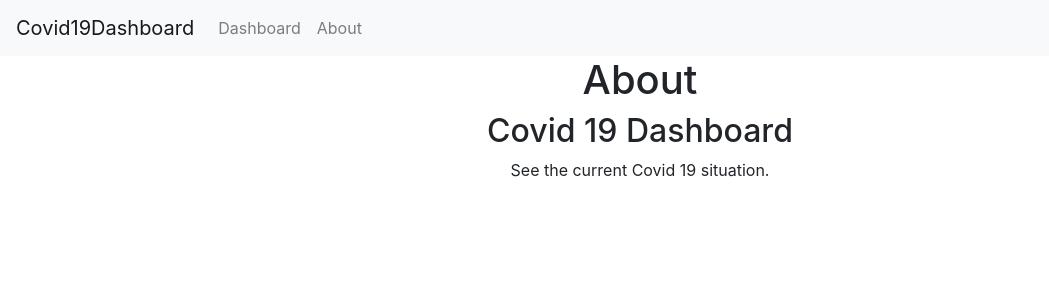
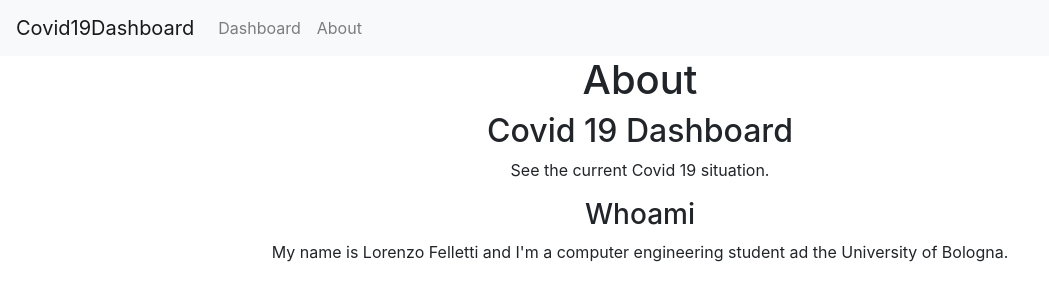
Before and after one commit to lorenzofelletti/covid19dashboard, a React (Create React App) app: page /covid19dashboard/about in a window 1280 px wide. Shown: the top 300 px of the page, without its empty margins (0-1049 px from the left). Built offline with nearby package versions, Linux system fonts and the light colour scheme.

Commit message:
about page changes

```diff
--- /dev/null
+++ b/src/components/About.css
@@ -0,0 +1,3 @@
+.h2, .h3, .p {
+  text-align: left;
+}
--- a/src/components/About.jsx
+++ b/src/components/About.jsx
@@ -1,4 +1,5 @@
 import React from 'react';
+import './About.css';
 
 export const About = () => (
   <>
@@ -9,6 +10,8 @@ export const About = () => (
     <p>
       See the current Covid 19 situation.
     </p>
+    <h3>Whoami</h3>
+    <p>My name is Lorenzo Felletti and I'm a computer engineering student ad the University of Bologna.</p>
   </>
 )
 
```
